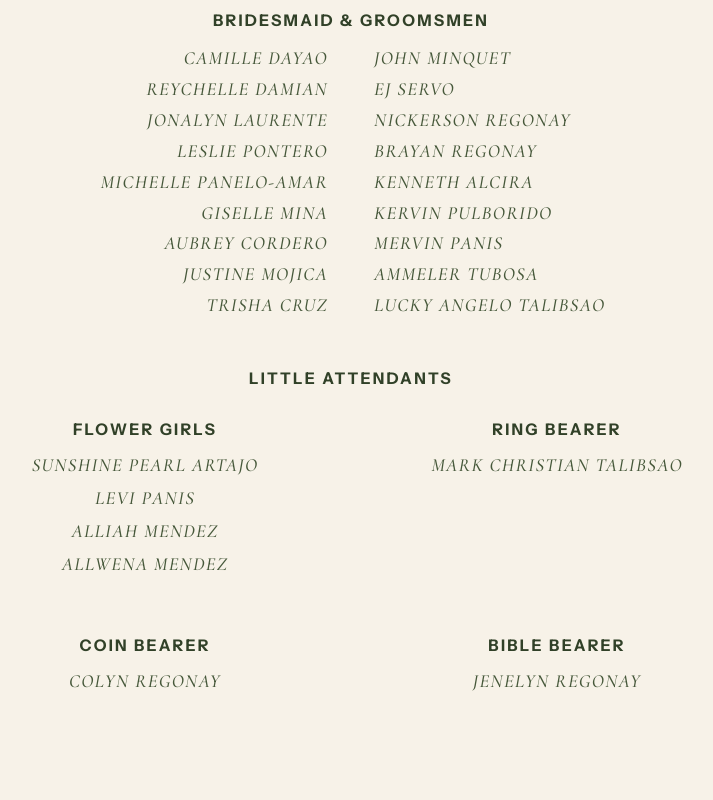
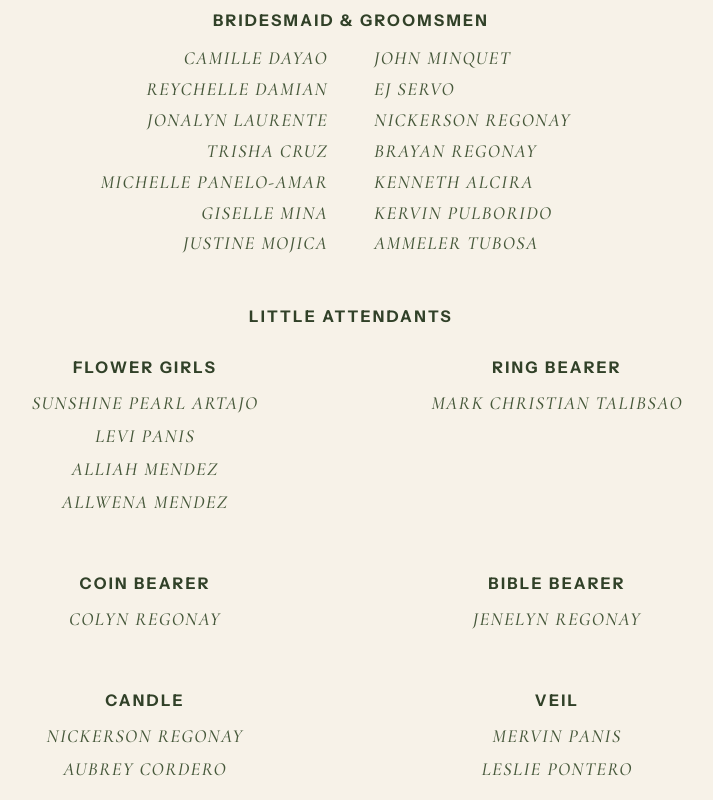
Before and after one commit to ronnelb-dev/marvin-jovelyn-wedding, a Next.js app: page /home in a window 1280 px wide. Shown: the part 5340-6140 px from the top of the page, without its empty margins (289-1002 px from the left). Built offline with nearby package versions, Linux system fonts and the light colour scheme.

Commit message:
Update page.tsx

```diff
--- a/src/app/home/page.tsx
+++ b/src/app/home/page.tsx
@@ -109,12 +109,10 @@ const weddingParty = [
   ["Camille Dayao", "John Minquet"],
   ["Reychelle Damian", "EJ Servo"],
   ["Jonalyn Laurente", "Nickerson Regonay"],
-  ["Leslie Pontero", "Brayan Regonay"],
+  ["Trisha Cruz", "Brayan Regonay"],
   ["Michelle Panelo-Amar", "Kenneth Alcira"],
   ["Giselle Mina", "Kervin Pulborido"],
-  ["Aubrey Cordero", "Mervin Panis"],
   ["Justine Mojica", "Ammeler Tubosa"],
-  ["Trisha Cruz", "Lucky Angelo Talibsao"],
 ] as const;
 
 const childAttendants = [
@@ -134,22 +132,15 @@ const childAttendants = [
     heading: "Bible Bearer",
     names: ["Jenelyn Regonay"],
   },
+  {
+    heading: "Candle",
+    names: ["Nickerson Regonay", "Aubrey Cordero"],
+  },
+  {
+    heading: "Veil",
+    names: ["Mervin Panis", "Leslie Pontero"],
+  },
 ] as const;
-
-// const secondarySponsors = [
-//   {
-//     heading: "Candle Sponsors",
-//     names: ["To be announced"],
-//   },
-//   {
-//     heading: "Veil Sponsors",
-//     names: ["To be announced"],
-//   },
-//   {
-//     heading: "Cord Sponsors",
-//     names: ["To be announced"],
-//   },
-// ] as const;
 
 const timelineEvents = [
   {
```
